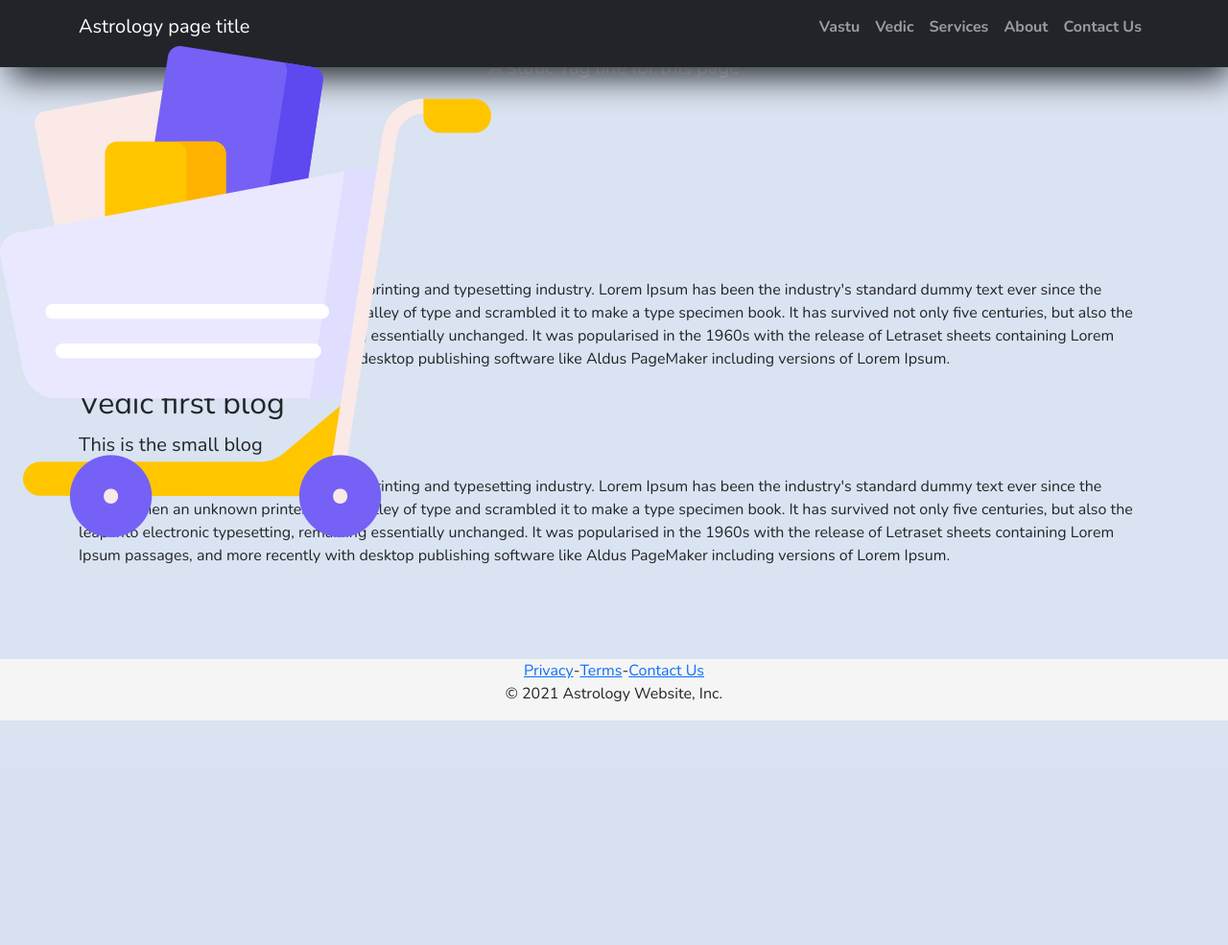
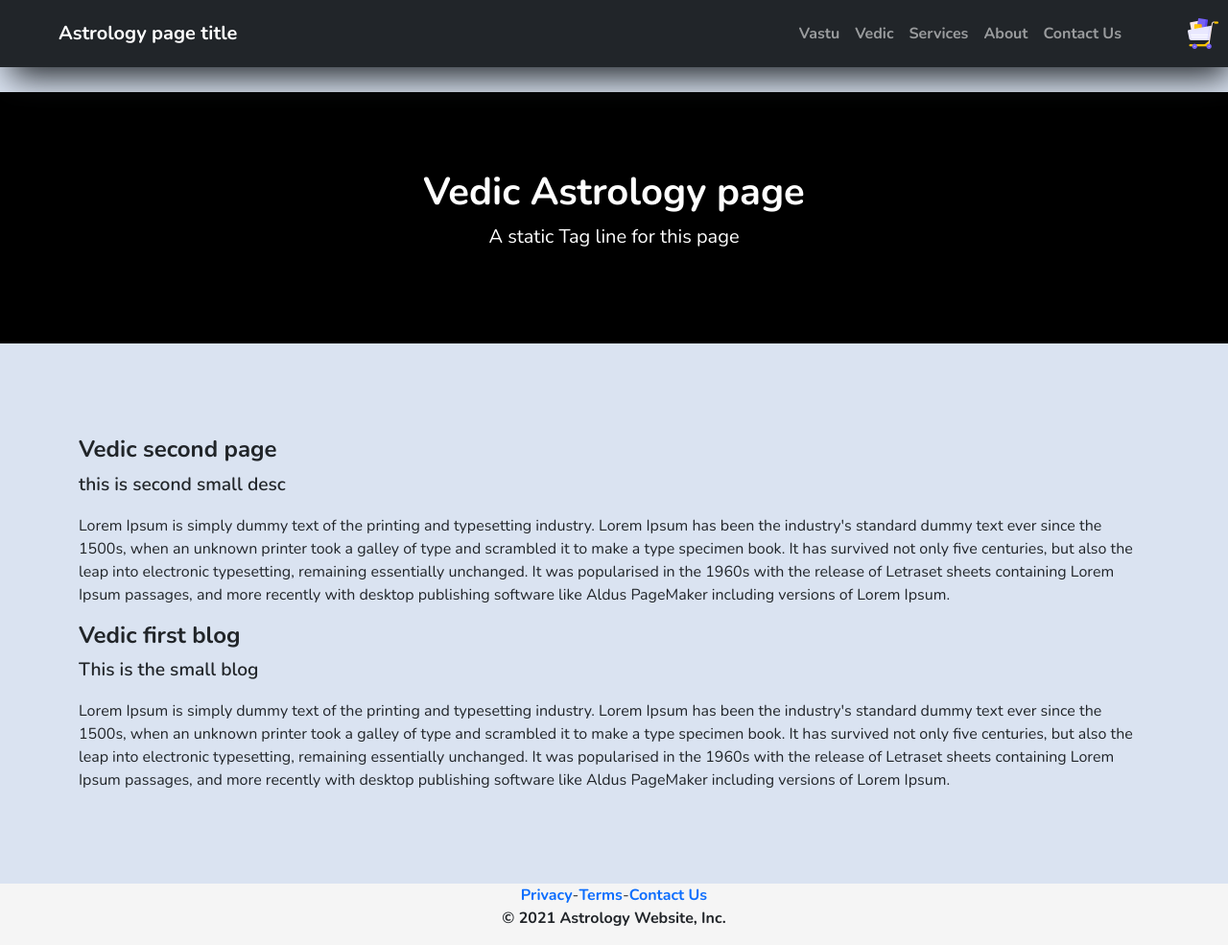
Before and after one commit to avi1501/astrowebsite, a Django app: page /vedic/ in a window 1280 px wide. Shown: the whole page at 96% size. Before the commit the page ends 751 px from the top, so only its background shows below. Run offline with Django 3.2, Linux system fonts and the light colour scheme; data comes from the database, SQL or seed files in the repository; parts of the project's set-up code (start-up, migrations or seed data) failed here and were passed over; some libraries are stand-ins or nearby versions.

Commit message:
static collected

```diff
--- a/static/css/index.css
+++ b/static/css/index.css
@@ -2,6 +2,7 @@
 
 body{
     font-family: 'Nunito', sans-serif !important;
+    background-color: red;
 }
 .margin-top{
     margin-top: 5rem;
@@ -10,6 +11,34 @@
     font-size: 0.8rem;
     font-weight: 500;
 }
+.about-page .about-title h1{
+    font-weight: 700;
+    font-size: 1.5rem;
+}
+.cart-logo{
+    height:2rem;
+    width:2rem;
+    margin:0px 10px 0px 0px;
+}
+.about-img{
+    margin-top:50px;
+    height:250px;
+    width:100%;
+}
+.about-page .about-title p{
+    font-weight: 600;
+    font-size: 1rem;
+}
+
+a{
+    text-decoration: none;
+    font-weight: 700;
+    font-size: 1rem;
+}
+.footer-copyright{
+    font-weight: 700;
+    font-size: 1rem;
+}
 .svc-card .card-title{
     font-size: 1.2rem;
     font-weight: 700;
@@ -17,6 +46,51 @@
 .section-heading{
     font-size: 1.5rem;
     font-weight: 700;
+}
+.bg-image-full{
+    margin-top: 5rem;
+    height:400px;
+}
+.vastu-block-2 h2{
+    font-size: 1.5rem;
+    font-weight: 700;
+}
+.services-page{
+    margin:7rem 0rem;
+}
+.services-page .section-heading {
+    font-size: 1.5rem;
+    font-weight: 700;
+    padding:.5rem 0rem;
+    background-color: black;
+    color:white;
+    border-radius: 10px;
+
+}
+.about-page h1{
+    font-size: 1.5rem;
+    font-weight: 700;
+}
+
+.back-black{
+    background-color: black;
+    padding: 5rem 0rem;
+}
+.vastu-block-2 .lead{
+    font-size: 1.2rem;
+    font-weight: 600;
+}
+.margin-top-vedic{
+    margin-top: 6rem;
+}
+.vastu-block-2 p{
+    font-size: 1rem;
+    font-weight: 500;
+}
+
+.slider-image{
+    height:450px;
+    width:100%;
 }
 .testimonials-container{
     font-size: 0.9rem;
```
Also changed, not shown: static/Womanhood_packages.jpg (added), static/cart.png (added).
